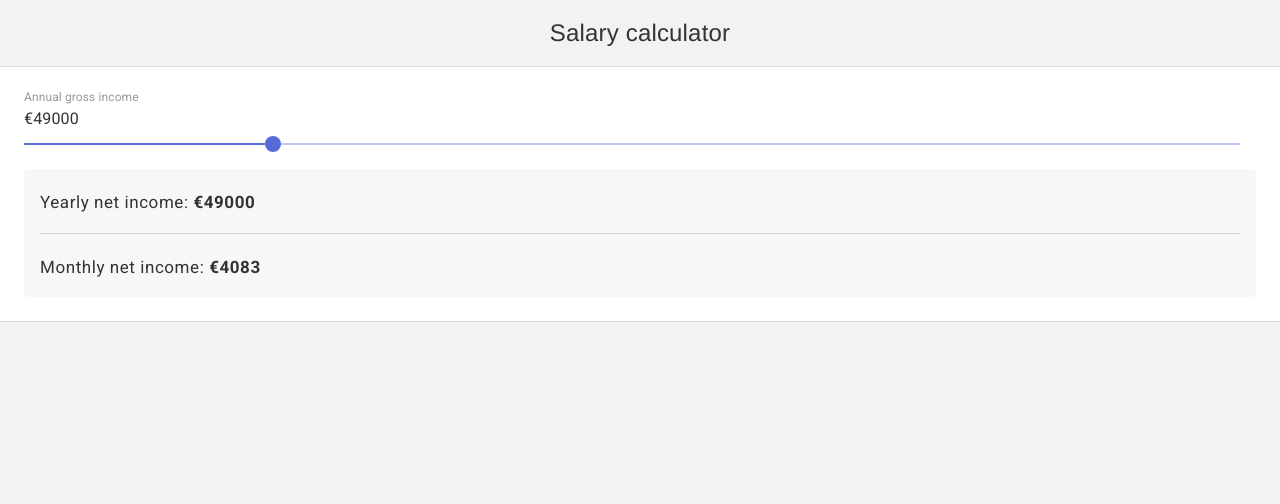
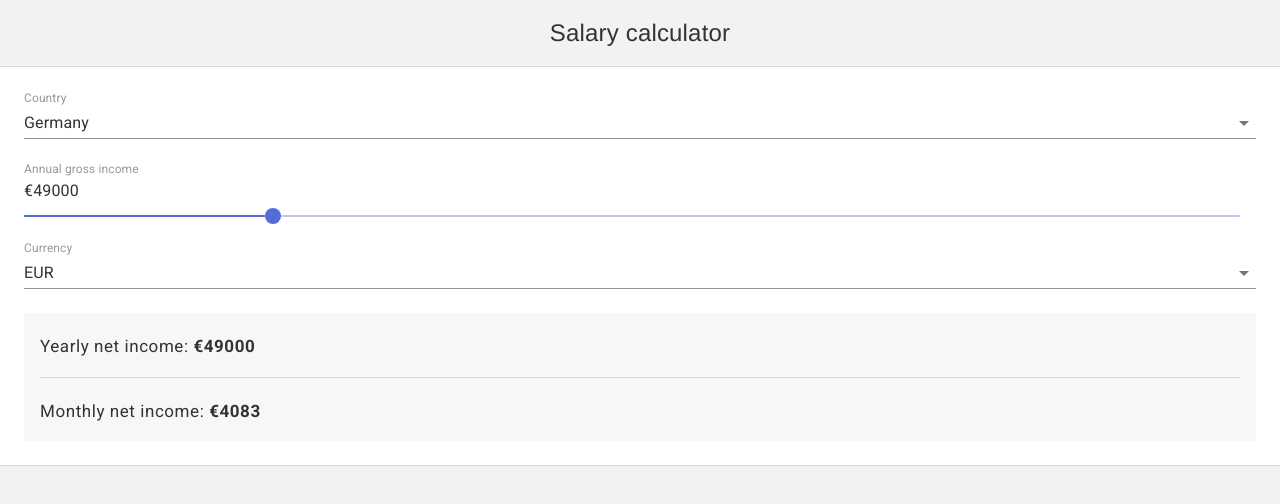
Before and after one commit to Faradey27/mysalary, a Next.js app: page /home in a window 1280 px wide. Shown: the top 504 px of the page. Built offline with nearby package versions, Linux system fonts and the light colour scheme.

Commit message:
Add country and currency selectors

```diff
--- a/src/components/SalaryCalculator/SalaryCalculator.tsx
+++ b/src/components/SalaryCalculator/SalaryCalculator.tsx
@@ -1,102 +1,59 @@
-import { useState, useCallback } from 'react';
-import Slider from '@material-ui/core/Slider';
-import FormLabel from '@material-ui/core/FormLabel';
+import { useState, memo } from 'react';
 import FormControl from '@material-ui/core/FormControl';
-import FormGroup from '@material-ui/core/FormGroup';
-import FormControlLabel from '@material-ui/core/FormControlLabel';
-import { makeStyles, FormHelperText, Divider } from '@material-ui/core';
+import { makeStyles } from '@material-ui/core';
 
-const useStyles = makeStyles((theme) => ({
+import SalaryRange from './components/SalaryRange';
+import SalaryResults from './components/SalaryResults';
+import CurrencySelector from './components/CurrencySelector';
+import { Currency, Country } from './types';
+import CountrySelector from './components/CountrySelector';
+
+const useStyles = makeStyles(() => ({
   form: {
     width: '100%',
   },
-  labelPlacementTop: {
-    alignItems: 'flex-start',
-    marginLeft: 0,
-    // marginRight: 0,
+  salaryRange: {
+    marginBottom: 24,
   },
-  thumb: {
-    width: 16,
-    height: 16,
-    marginLeft: 0,
-    marginTop: -7,
-  },
-  label: {
-    fontSize: 12,
-    marginBottom: 4,
-  },
-  slider: {
-    padding: '12px 0 0 0',
-  },
-  results: {
-    padding: 16,
-    background: theme.palette.colors.block,
-    borderRadius: 4,
-    marginTop: 24,
-  },
-  resultTitle: {
-    fontSize: 17,
-    color: theme.palette.text.primary,
-  },
-  divider: {
-    margin: '16px 0',
+  countrySelector: {
+    marginBottom: 24,
   },
 }));
 
-const SalaryCalculator = ({ currency, minValue, maxValue }) => {
-  const [sliderValue, setSliderValue] = useState(
-    Math.floor((maxValue - minValue) * 0.39)
-  );
+const getDefaultSalaryValue = (min: number, max: number) =>
+  Math.floor((max - min) * 0.39);
+
+const SalaryCalculator = () => {
   const classes = useStyles();
 
-  const handleChange = useCallback((_event, newValue: number) => {
-    setSliderValue(newValue);
-  }, []);
+  const minValue = 24;
+  const maxValue = 150;
+
+  const [salaryValue, setSalaryValue] = useState(
+    getDefaultSalaryValue(minValue, maxValue)
+  );
+  const [currency, setCurrency] = useState(Currency.EUR);
+  const [country, setCountry] = useState(Country.DEU);
 
   return (
     <FormControl component="form" className={classes.form}>
-      <FormLabel component="legend" className={classes.label}>
-        Annual gross income
-      </FormLabel>
-      <FormControlLabel
-        labelPlacement="top"
-        classes={{
-          labelPlacementTop: classes.labelPlacementTop,
-        }}
-        control={
-          <Slider
-            className={classes.slider}
-            min={minValue}
-            max={maxValue}
-            classes={{
-              thumb: classes.thumb,
-            }}
-            value={sliderValue}
-            onChange={handleChange}
-            aria-labelledby="continuous-slider"
-          />
-        }
-        label={`${currency}${sliderValue * 1000}`}
+      <CountrySelector
+        className={classes.countrySelector}
+        value={country}
+        onChange={setCountry}
       />
-      <FormGroup className={classes.results}>
-        <FormHelperText className={classes.resultTitle}>
-          {`Yearly net income: `}
-          <strong>
-            {currency}
-            {Math.floor(sliderValue * 1000)}
-          </strong>
-        </FormHelperText>
-        <Divider className={classes.divider} />
-        <FormHelperText className={classes.resultTitle}>
-          {`Monthly net income: `}
-          <strong>
-            {currency}
-            {Math.floor((sliderValue * 1000) / 12)}
-          </strong>
-        </FormHelperText>
-      </FormGroup>
+      <SalaryRange
+        currency={currency}
+        value={salaryValue}
+        minValue={minValue}
+        maxValue={maxValue}
+        className={classes.salaryRange}
+        onChange={setSalaryValue}
+      />
+      <CurrencySelector value={currency} onChange={setCurrency} />
+      <SalaryResults currency="€" salaryValue={salaryValue} />
     </FormControl>
   );
 };
 
-export default SalaryCalculator;
+export default memo(SalaryCalculator);
--- /dev/null
+++ b/src/components/SalaryCalculator/components/CountrySelector.tsx
@@ -0,0 +1,29 @@
+import { FormControl, InputLabel, Select, MenuItem } from '@material-ui/core';
+import { memo, useCallback } from 'react';
+import { Currency, Country } from '../types';
+
+interface SalaryRangeProps {
+  className: string;
+  value: Country;
+  onChange: (value: Country) => void;
+}
+
+const SalaryRange = ({ className, value, onChange }: SalaryRangeProps) => {
+  const handleChange = useCallback((e) => onChange(e.target.value), [onChange]);
+
+  return (
+    <FormControl className={className}>
+      <InputLabel id="country-selector-label">Country</InputLabel>
+      <Select
+        labelId="country-selector-label"
+        value={value}
+        onChange={handleChange}
+      >
+        <MenuItem value={Country.DEU}>Germany</MenuItem>
+        <MenuItem value={Country.EST}>Estonia</MenuItem>
+      </Select>
+    </FormControl>
+  );
+};
+
+export default memo(SalaryRange);
--- /dev/null
+++ b/src/components/SalaryCalculator/components/CurrencySelector.tsx
@@ -0,0 +1,40 @@
+import {
+  makeStyles,
+  FormControl,
+  InputLabel,
+  Select,
+  MenuItem,
+} from '@material-ui/core';
+import { memo, useCallback, ChangeEvent } from 'react';
+import { Currency } from '../types';
+
+const useStyles = makeStyles(() => ({
+  formControl: {},
+}));
+
+interface SalaryRangeProps {
+  value: Currency;
+  onChange: (value: Currency) => void;
+}
+
+const SalaryRange = ({ value, onChange }: SalaryRangeProps) => {
+  const classes = useStyles();
+
+  const handleChange = useCallback((e) => onChange(e.target.value), [onChange]);
+
+  return (
+    <FormControl className={classes.formControl}>
+      <InputLabel id="currency-selector-label">Currency</InputLabel>
+      <Select
+        labelId="currency-selector-label"
+        value={value}
+        onChange={handleChange}
+      >
+        <MenuItem value={Currency.EUR}>EUR</MenuItem>
+        <MenuItem value={Currency.USD}>USD</MenuItem>
+      </Select>
+    </FormControl>
+  );
+};
+
+export default memo(SalaryRange);
--- /dev/null
+++ b/src/components/SalaryCalculator/components/SalaryRange.tsx
@@ -0,0 +1,77 @@
+import Slider from '@material-ui/core/Slider';
+import FormLabel from '@material-ui/core/FormLabel';
+import FormControlLabel from '@material-ui/core/FormControlLabel';
+import { makeStyles, FormControl } from '@material-ui/core';
+import { memo, ChangeEvent, useCallback } from 'react';
+
+const useStyles = makeStyles(() => ({
+  title: {
+    fontSize: 12,
+    marginBottom: 4,
+  },
+  labelPlacementTop: {
+    alignItems: 'flex-start',
+    marginLeft: 0,
+  },
+  thumb: {
+    width: 16,
+    height: 16,
+    marginLeft: 0,
+    marginTop: -7,
+  },
+  slider: {
+    padding: '12px 0 0 0',
+  },
+}));
+
+interface SalaryRangeProps {
+  className: string;
+  currency: string;
+  value: number;
+  minValue: number;
+  maxValue: number;
+  onChange: (value: number) => void;
+}
+
+const SalaryRange = ({
+  className,
+  currency,
+  value,
+  minValue,
+  maxValue,
+  onChange,
+}: SalaryRangeProps) => {
+  const classes = useStyles();
+
+  const handleChange = useCallback((_e, value) => onChange(value), [onChange]);
+
+  return (
+    <FormControl className={className}>
+      <FormLabel component="legend" className={classes.title}>
+        Annual gross income
+      </FormLabel>
+      <FormControlLabel
+        labelPlacement="top"
+        classes={{
+          labelPlacementTop: classes.labelPlacementTop,
+        }}
+        control={
+          <Slider
+            className={classes.slider}
+            min={minValue}
+            max={maxValue}
+            classes={{
+              thumb: classes.thumb,
+            }}
+            value={value}
+            onChange={handleChange}
+            aria-labelledby="continuous-slider"
+          />
+        }
+        label={`${currency}${value * 1000}`}
+      />
+    </FormControl>
+  );
+};
+
+export default memo(SalaryRange);
--- /dev/null
+++ b/src/components/SalaryCalculator/components/SalaryResults.tsx
@@ -0,0 +1,50 @@
+import { memo } from 'react';
+import FormGroup from '@material-ui/core/FormGroup';
+import { makeStyles, FormHelperText, Divider } from '@material-ui/core';
+
+const useStyles = makeStyles((theme) => ({
+  results: {
+    padding: 16,
+    background: theme.palette.colors.block,
+    borderRadius: 4,
+    marginTop: 24,
+  },
+  resultTitle: {
+    fontSize: 17,
+    color: theme.palette.text.primary,
+  },
+  divider: {
+    margin: '16px 0',
+  },
+}));
+
+interface SalaryResultsProps {
+  currency: string;
+  salaryValue: number;
+}
+
+const SalaryResults = ({ currency, salaryValue }: SalaryResultsProps) => {
+  const classes = useStyles();
+
+  return (
+    <FormGroup className={classes.results}>
+      <FormHelperText className={classes.resultTitle}>
+        {`Yearly net income: `}
+        <strong>
+          {currency}
+          {Math.floor(salaryValue * 1000)}
+        </strong>
+      </FormHelperText>
+      <Divider className={classes.divider} />
+      <FormHelperText className={classes.resultTitle}>
+        {`Monthly net income: `}
+        <strong>
+          {currency}
+          {Math.floor((salaryValue * 1000) / 12)}
+        </strong>
+      </FormHelperText>
+    </FormGroup>
+  );
+};
+
+export default memo(SalaryResults);
--- /dev/null
+++ b/src/components/SalaryCalculator/types.ts
@@ -0,0 +1,9 @@
+export enum Currency {
+  EUR = '€',
+  USD = '$'
+}
+
+export enum Country {
+  DEU = 'DEU',
+  EST = 'EST'
+}
--- a/src/screens/Home/Home.tsx
+++ b/src/screens/Home/Home.tsx
@@ -13,7 +13,7 @@ const Home = () => {
   return (
     <main className={classes.container}>
       <Widget title="Salary calculator">
-        <SalaryCalculator currency="€" minValue={24} maxValue={150} />
+        <SalaryCalculator />
       </Widget>
     </main>
   );
--- a/tsconfig.json
+++ b/tsconfig.json
@@ -4,7 +4,7 @@
     "lib": ["dom", "dom.iterable", "esnext"],
     "allowJs": true,
     "skipLibCheck": true,
-    "strict": false,
+    "strict": true,
     "forceConsistentCasingInFileNames": true,
     "noEmit": true,
     "esModuleInterop": true,
```
Also changed, not shown: src/components/Widget/Widget.tsx (+7 -1 lines).
